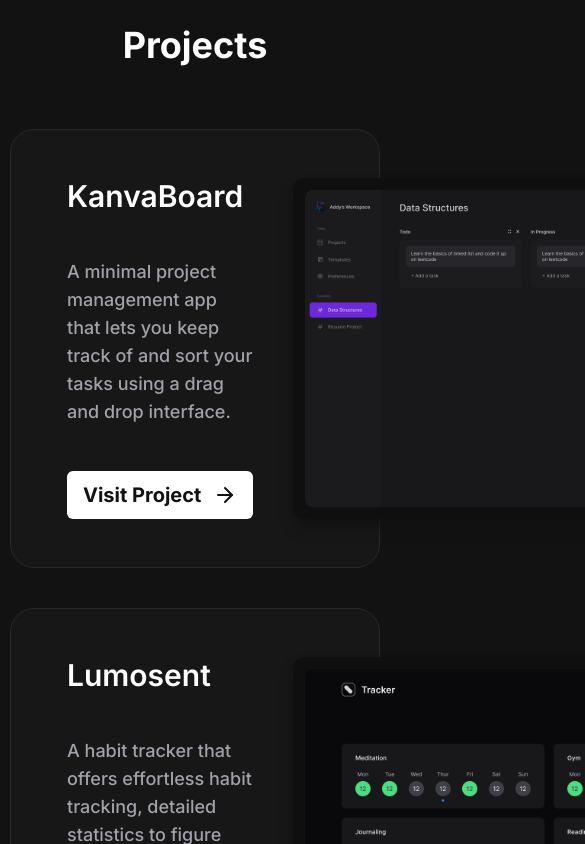
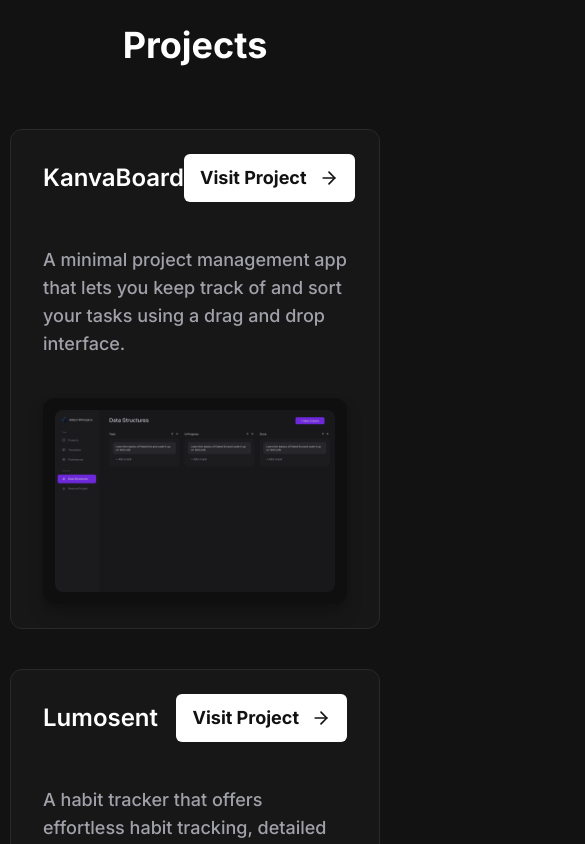
Before and after one commit to addoxy/axii.sh, a Next.js app: page / in a window 390 px wide. Shown: the part 880-1724 px from the top of the page, 585 px wide, since content can reach past the window. Built offline with nearby package versions, Linux system fonts and the light colour scheme; what tailwindcss-debug-screens would draw is missing.

Commit message:
feat:  make projects section responsive

```diff
--- a/src/components/ProjectCard.tsx
+++ b/src/components/ProjectCard.tsx
@@ -14,17 +14,34 @@ const ProjectCard = (props: ProjectCardProps) => {
   const { title, description, imagePath, href } = props;
 
   return (
-    <div className="bg-card flex w-full gap-10 rounded-3xl border border-border px-14 py-12">
+    <div className="bg-card flex w-full flex-col gap-10 rounded-xl border border-border px-8 py-6 sm:rounded-2xl sm:px-10 sm:py-8 md:rounded-3xl md:px-14 md:py-12 lg:flex-row">
       <div className="flex flex-col justify-between">
         <div className="flex flex-col">
-          <h3 className="text-3xl font-semibold text-primary">{title}</h3>
+          <div className="flex items-center justify-between">
+            <h3 className="text-2xl font-semibold text-primary sm:text-3xl">
+              {title}
+            </h3>
+            <Button
+              asChild
+              className="h-12 w-fit rounded-md bg-primary px-4 text-lg font-bold text-background sm:text-xl lg:hidden"
+            >
+              <a
+                href={href}
+                target="_blank"
+                className="flex items-center gap-3"
+              >
+                Visit Project
+                <ArrowRight className="size-5 sm:size-6" />
+              </a>
+            </Button>
+          </div>
           <p className="mt-11 text-lg font-medium text-foreground">
             {description}
           </p>
         </div>
         <Button
           asChild
-          className="h-12 w-fit rounded-md bg-primary px-4 text-xl font-bold text-background"
+          className="hidden h-12 w-fit rounded-md bg-primary px-4 text-xl font-bold text-background lg:flex"
         >
           <a href={href} target="_blank" className="flex items-center gap-3">
             Visit Project
--- a/src/components/ui/tablet.tsx
+++ b/src/components/ui/tablet.tsx
@@ -8,7 +8,7 @@ const Tablet = (props: LaptopProps) => {
   const { imagePath } = props;
 
   return (
-    <div className="bg-tablet max-w-[512px] shrink-0 rounded-xl p-3 shadow-lg shadow-background">
+    <div className="bg-tablet shrink-0 rounded-xl p-3 shadow-lg shadow-background lg:max-w-[400px] xl:max-w-[512px]">
       <Image
         src={imagePath}
         className="relative w-full rounded-lg"
```
